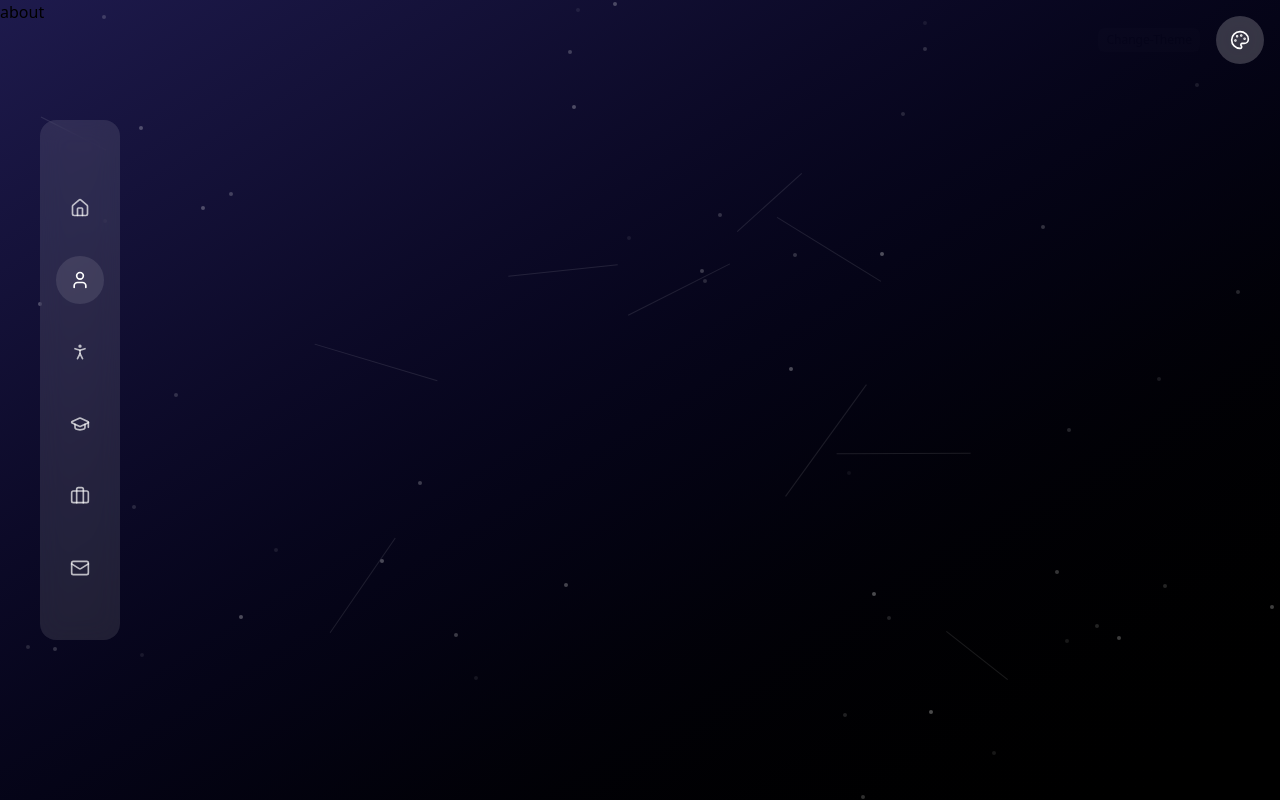
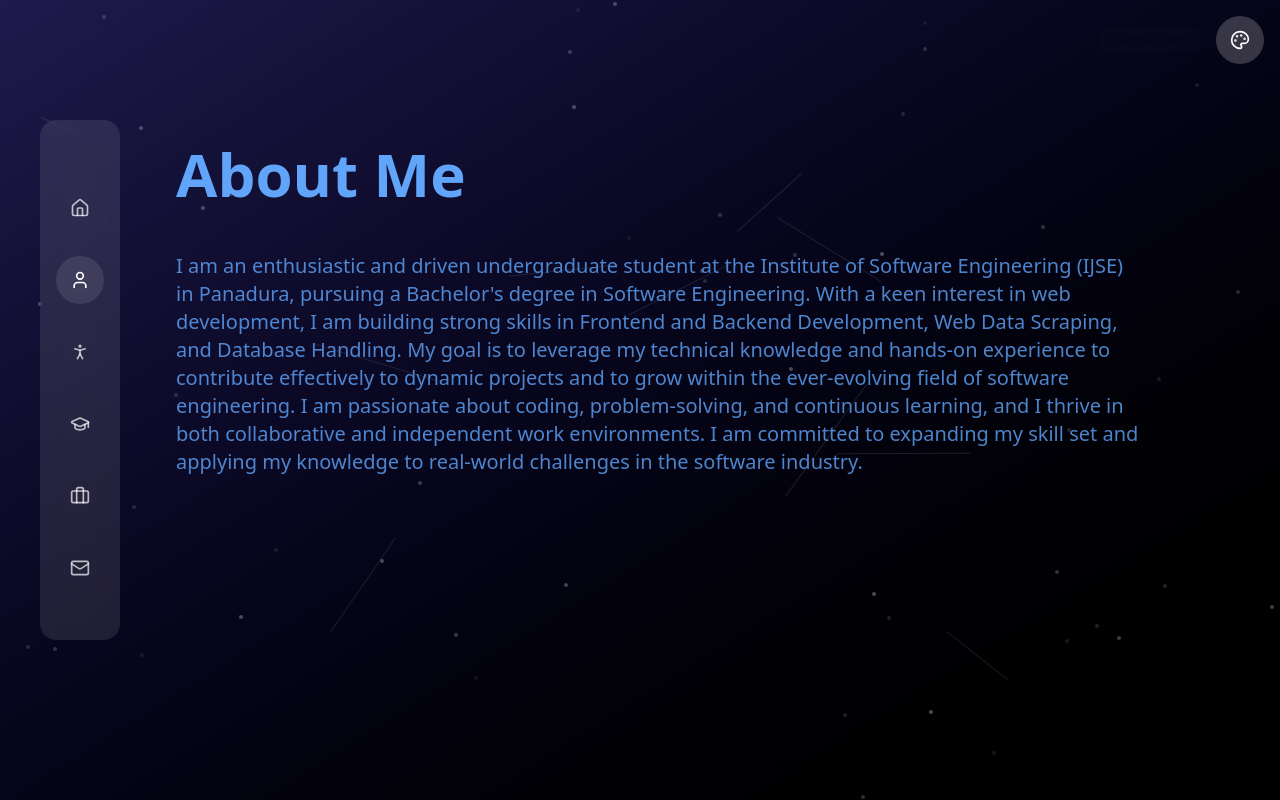
Before and after one commit to chathurasandaruwan/My-portfolio-React, a React (Vite) app: page /about in a window 1280 px wide. Built offline with nearby package versions, Linux system fonts and the light colour scheme.

Commit message:
create about me section

```diff
--- a/src/components/About.tsx
+++ b/src/components/About.tsx
@@ -1,5 +1,33 @@
+import {useColor} from "../context/ColorContext.tsx";
+
 export function About() {
+
+    const {color} = useColor()
+
+    const themeColor = {
+        white: "#E2EAF4",
+        green: "#4ade80",
+        yellow: "#facc15",
+        blue: "#60a5fa",
+    }[color]
+
     return (
-        <>about</>
+        <section className="relative min-h-screen w-full overflow-hidden md:pl-30 md:pt-20 lg:px-30 lg:pl-40 ">
+            <div
+                className="container mx-auto px-4 py-18 md:py-16"
+                style={{color: themeColor}}
+            >
+                <h1 className="mb-6 text-4xl font-bold md:text-6xl">About Me</h1>
+                <p className="text-lg md:text-xl py-4 md:py-6" style={{opacity: 0.8}}>
+                    I am an enthusiastic and driven undergraduate student at the Institute of Software Engineering (IJSE) in Panadura,
+                    pursuing a Bachelor's degree in Software Engineering. With a keen interest in web development, I am building strong
+                    skills in Frontend and Backend Development, Web Data Scraping, and Database Handling. My goal is to leverage my technical
+                    knowledge and hands-on experience to contribute effectively to dynamic projects and to grow within the ever-evolving field
+                    of software engineering. I am passionate about coding, problem-solving, and continuous learning, and I thrive in both
+                    collaborative and independent work environments. I am committed to expanding my skill set and applying my knowledge to
+                    real-world challenges in the software industry.
+                </p>
+            </div>
+        </section>
     );
 }
```
